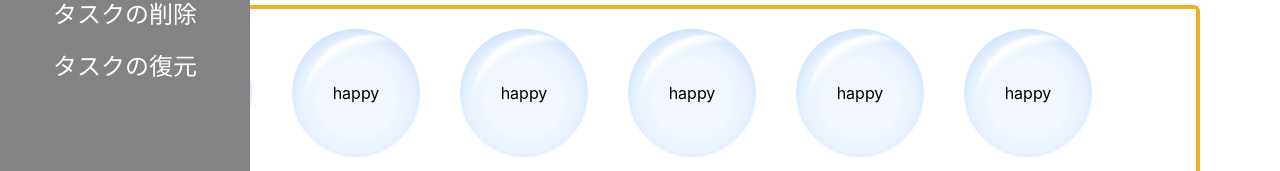
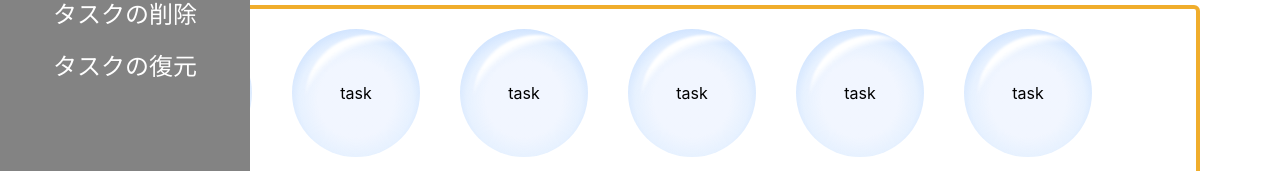
Before and after one commit to yito0424/pop-up-todo, a React (Create React App) app in the folder webfront/: page /service in a window 1280 px wide. Shown: the part 173-344 px from the top of the page. Built offline with nearby package versions, Linux system fonts and the light colour scheme.

Commit message:
背景画像をメディアクエリで指定

```diff
--- /dev/null
+++ b/webfront/src/view/layout/BackgroundSkin.tsx
@@ -0,0 +1,8 @@
+import React from 'react';
+
+
+const BackgroundSkin: React.FC = () => (
+        <div className="fixed inset-0 mt-header bg-pc sm:bg-sm bg-cover" />
+    )
+
+export default BackgroundSkin
--- a/webfront/src/view/layout/Layout.tsx
+++ b/webfront/src/view/layout/Layout.tsx
@@ -1,6 +1,7 @@
 import React, {useState} from 'react';
 import Header from './Header';
 import SideBar from './SideBar';
+import BackgroundSkin from './BackgroundSkin';
 
 const Layout: React.VFC = () => {
   const [open, setOpen] = useState<boolean>(true);
@@ -9,6 +10,7 @@ const Layout: React.VFC = () => {
     <>
       <Header open={open} setOpen={setOpen} />
       <SideBar open={open} />
+      <BackgroundSkin />
     </>
   );
 };
--- a/webfront/src/view/service/Service.tsx
+++ b/webfront/src/view/service/Service.tsx
@@ -8,22 +8,22 @@ type ServiceProps = {
 const Service: React.VFC<ServiceProps> = () => (
   <ul className="flex items-center mt-32 mx-20 px-5 h-44 border-accent border-4 rounded-md overflow-x-auto">
     <li className="bubble flex flex-shrink-0 items-center justify-center h-32 w-32 rounded-full m-5 cursor-pointer">
-        <div>happy</div>
+        <div>task</div>
     </li>
     <li className="bubble flex flex-shrink-0 items-center justify-center h-32 w-32 rounded-full m-5 cursor-pointer">
-        <div>happy</div>
+        <div>task</div>
     </li>
     <li className="bubble flex flex-shrink-0 items-center justify-center h-32 w-32 rounded-full m-5 cursor-pointer">
-        <div>happy</div>
+        <div>task</div>
     </li>
     <li className="bubble flex flex-shrink-0 items-center justify-center h-32 w-32 rounded-full m-5 cursor-pointer">
-        <div>happy</div>
+        <div>task</div>
     </li>
     <li className="bubble flex flex-shrink-0 items-center justify-center h-32 w-32 rounded-full m-5 cursor-pointer">
-        <div>happy</div>
+        <div>task</div>
     </li>
     <li className="bubble flex flex-shrink-0 items-center justify-center h-32 w-32 rounded-full m-5 cursor-pointer">
-        <div>happy</div>
+        <div>task</div>
     </li>
   </ul>
 );
--- a/webfront/tailwind.config.js
+++ b/webfront/tailwind.config.js
@@ -8,7 +8,15 @@ module.exports = {
     extend: {},
   },
   theme: {
+    screens: {
+      sm: {'max': '480px'},
+    },
     extend: {
+      backgroundImage: theme => ({
+        // APIに繋ぎこむ
+        // pc: "url('/src/images/pc.jpg')",
+        // sm: "url('/src/images/smartphone.jpg')",
+      }),
       colors: {
         primary: 'white',
         secondly: '#838383',
```
Also changed, not shown: 1 other file (tests, documents, lock files or other folders).
